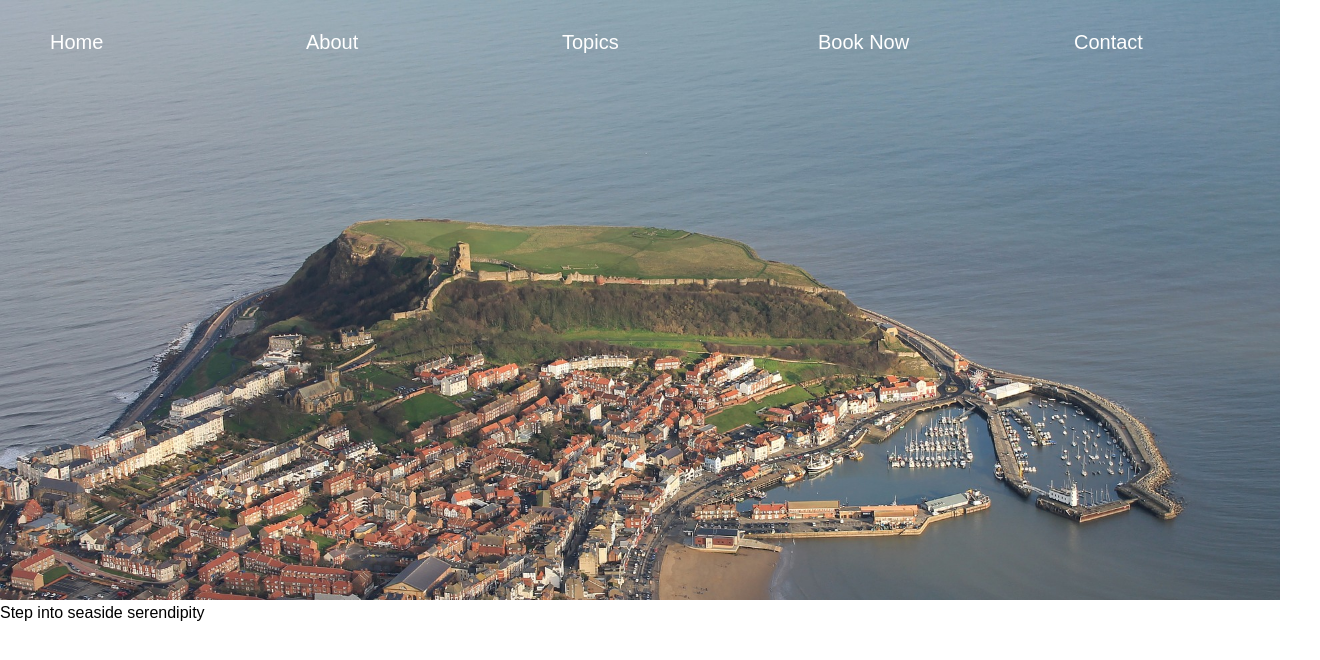
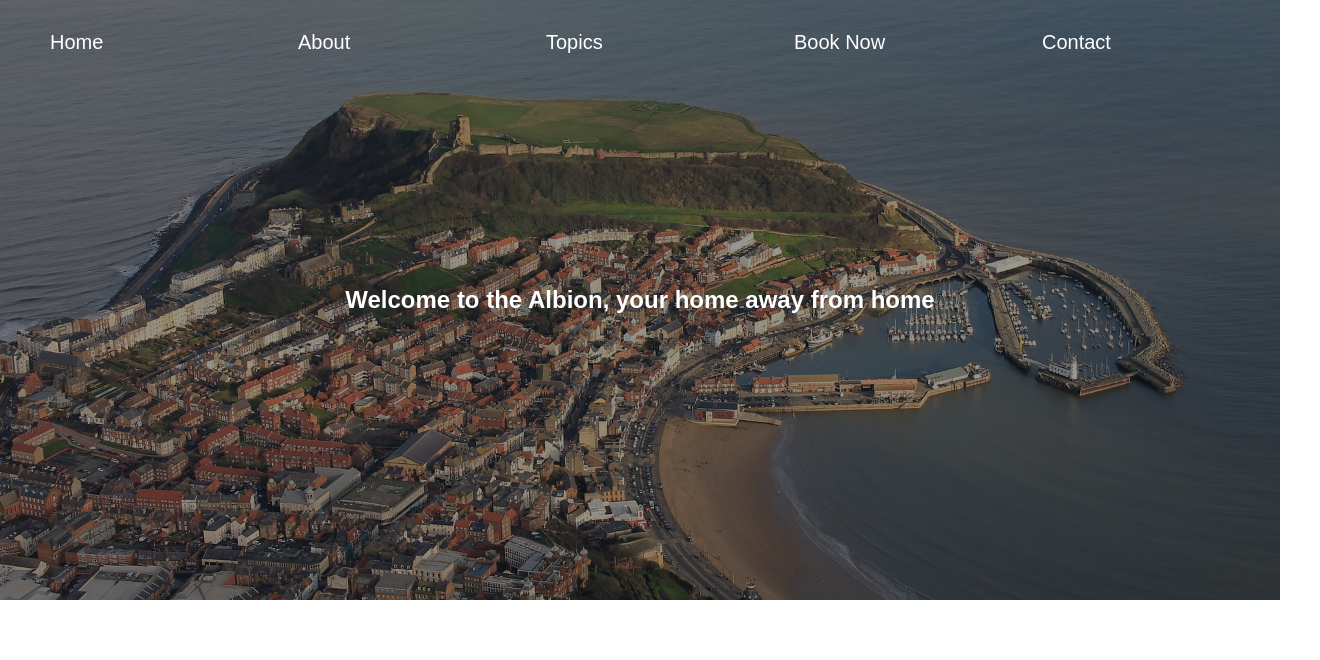
Before and after one commit to DiagoSmith/AlbionCottages, a React (Create React App) app: page / in a window 1280 px wide. Shown: the top 660 px of the page, 1320 px wide, since content can reach past the window. Built offline with nearby package versions, Linux system fonts and the light colour scheme.

Commit message:
Add overlay for hero image, make adjustments to nav

```diff
--- a/src/App.js
+++ b/src/App.js
@@ -2,12 +2,6 @@ import React from "react";
 import { BrowserRouter as Router, Route, Link } from "react-router-dom";
 import Navigation from './Components/Navigation'
 import Home from './Components/Home'
-
-// const Home = () => (
-//   <div>
-//     <h2>Home</h2>
-//   </div>
-// );
 
 const About = () => (
   <div>
--- a/src/Components/Home/index.jsx
+++ b/src/Components/Home/index.jsx
@@ -1,14 +1,12 @@
 import React from "react";
-import { HomeContainer, Hero, StyledImage } from "./style";
-import homeImage from "../../Assets/Images/homeImage.jpg";
+import { HomeContainer, Hero, HeroText } from "./style";
 
 const Home = () => {
   return (
     <HomeContainer>
       <Hero>
-        <StyledImage src={homeImage} />
+        <HeroText>Welcome to the Albion, your home away from home</HeroText>
       </Hero>
-      Step into seaside serendipity
       {/* <SearchBar></SearchBar> */}
     </HomeContainer>
   );
--- a/src/Components/Home/style.js
+++ b/src/Components/Home/style.js
@@ -1,18 +1,34 @@
 import styled from "styled-components";
+import homeImage from "../../Assets/Images/homeImage.jpg";
 
-export const HomeContainer = styled.div``;
+export const HomeContainer = styled.div`
+  top: 0;
+  position: absolute;
+  width: 100%;
+`;
+
+// for some reason `content: ""` is super important for the overlay...
 export const Hero = styled.div`
-  max-height: 600px;
-  overflow: hidden;
-`;
-export const StyledImage = styled.img`
-  width: 100%;
+  height: 600px;
+  display: flex;
+  align-items: center;
+  justify-content: center;
+  background-image: url(${homeImage});
+  background-position: center;
+  background-repeat: no-repeat;
+  background-size: cover;
   ::after {
+    content: "";
     position: absolute;
-    width: 100%;
-    height: 100%;
+    left: 0;
+    right: 0;
     top: 0;
-    left: 0;
-    background: rgba(0, 0, 0, 0.6);
+    bottom: 0;
+    background: rgba(0, 0, 0, 0.4);
   }
 `;
+
+export const HeroText = styled.h2`
+  color: white;
+  z-index: 10;
+`;
--- a/src/Components/Navigation/style.js
+++ b/src/Components/Navigation/style.js
@@ -9,9 +9,8 @@ export const NavContainer = styled.ul`
   justify-content: space-between;
   list-style: none;
   flex-wrap: wrap;
-  flex-basis: 100%;
-  position: ${props => props.isHome ? 'absolute':'relative'};
-  width: 100%;
+  position: relative;
+  z-index: 1000;
 `;
 
 export const StyledItem = styled.li`
--- a/src/index.css
+++ b/src/index.css
@@ -2,6 +2,8 @@ body {
   margin: 0;
   padding: 0;
   font-family: sans-serif;
+  width: 100%;
+  height: 100%;
 }
 
 html {
```
